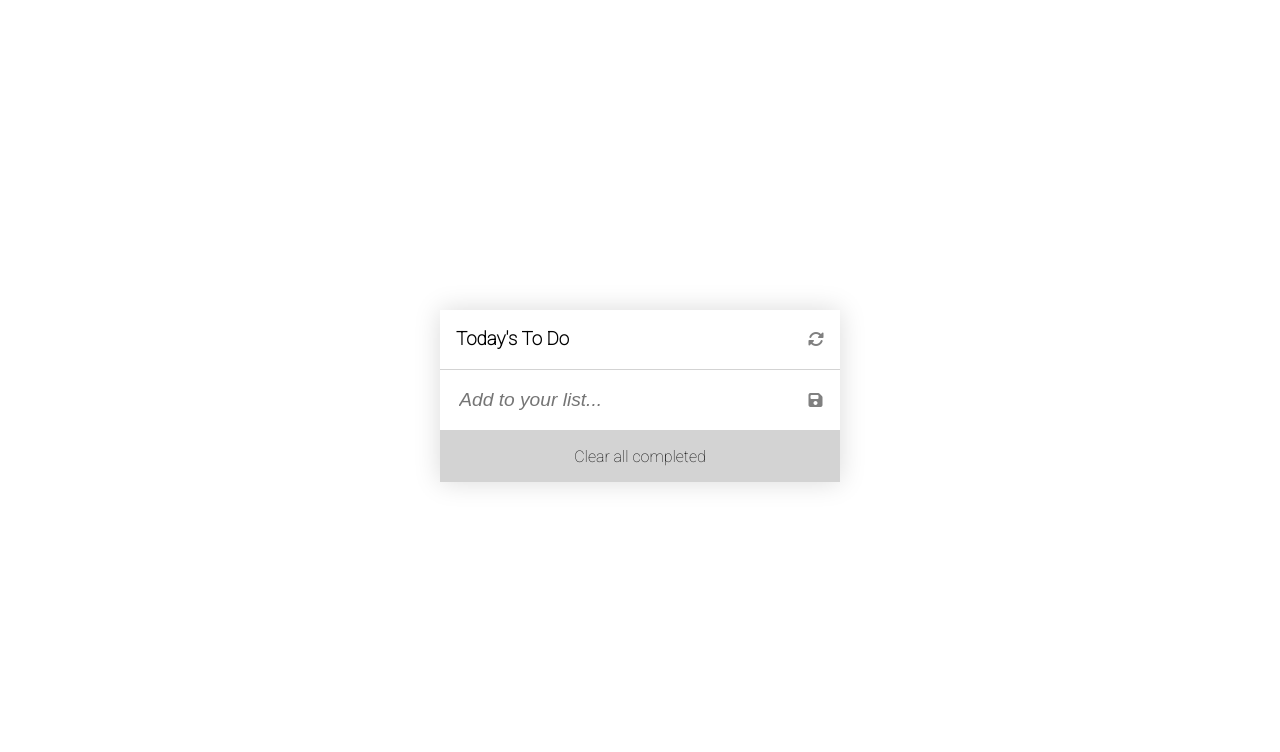
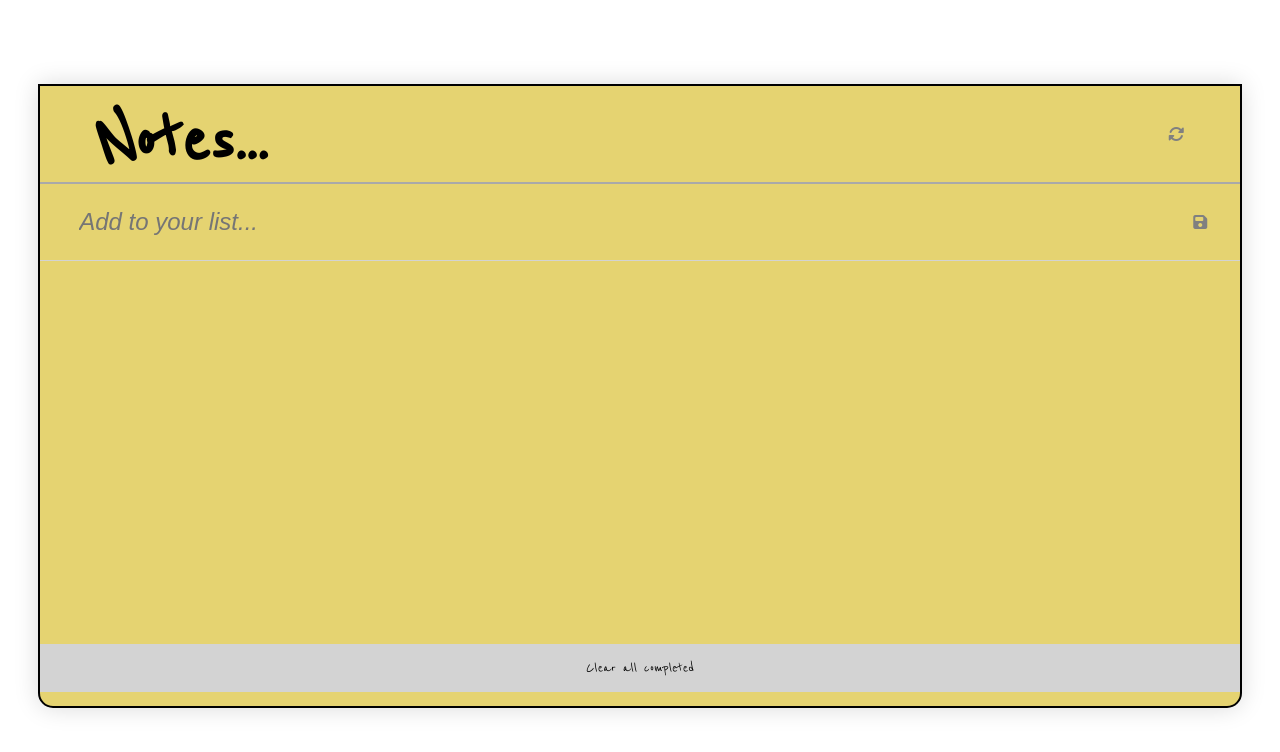
Before and after one commit to jr-cast/notely, a website built with webpack: page src/index.html in a window 1280 px wide. Built offline with nearby package versions, Linux system fonts and the light colour scheme.

Commit message:
Update styles

```diff
--- a/src/index.html
+++ b/src/index.html
@@ -16,7 +16,7 @@
   <div class="wrapper">
     <div id="todolist">
       <div id="heading">
-        <h3>Today's To Do</h3> <i class="fa-solid fa-rotate"></i>
+        <h3>Notes...</h3> <i class="fa-solid fa-rotate"></i>
       </div>
       <form id="inputForm">
         <input id="input" type="text" placeholder="Add to your list..." required>
--- a/src/modules/todosListClass.js
+++ b/src/modules/todosListClass.js
@@ -12,10 +12,10 @@ export default class TodosList {
   updateIndex() {
     for (let i = 0; i < this.List.length; i += 1) {
       this.List[i].index = i + 1;
-      const stringData = JSON.stringify(this.List);
-      localStorage.setItem('todoList', stringData);
-      this.UpdateList();
     }
+    const stringData = JSON.stringify(this.List);
+    localStorage.setItem('todoList', stringData);
+    this.UpdateList();
   }
 
   listItems() {
--- a/src/style.css
+++ b/src/style.css
@@ -1,5 +1,7 @@
+@import url('https://fonts.googleapis.com/css2?family=Reenie+Beanie&display=swap');
+
 body {
-  font-family: 'Roboto', sans-serif;
+  font-family: 'Reenie Beanie', cursive;
   display: flex;
   flex-direction: column;
   height: 97vh;
@@ -9,13 +11,13 @@ body {
 }
 
 #todolist {
-  width: 35%;
-  min-width: 400px;
-  min-height: 25%;
+  width: 100%;
+  height: 90%;
   background-color: white;
   padding: 0%;
   list-style-type: none;
   margin: 0%;
+  background-color: #E5D371;
 }
 
 #todolist h3 {
@@ -30,7 +32,9 @@ body {
   padding-left: 1em;
   margin: 0%;
   border: none;
-  font-size: 1.2em;
+  font-size: 1.5em;
+  color: black;
+  background-color: #E5D371;
 }
 
 #input:focus {
@@ -52,20 +56,29 @@ body {
   display: flex;
   justify-content: space-between;
   align-items: center;
-  width: 90%;
   padding: 1em;
   margin: 0%;
   border: none;
   font-size: 1.2em;
   color: black;
   border-bottom: 1px solid lightgray;
+  border: 2px solid red;
 }
 
 #heading {
   display: flex;
   justify-content: space-around;
   align-items: center;
-  border-bottom: 1px solid lightgray;
+  border-bottom: 2px solid darkgray;
+  width: 100%;
+}
+
+#heading h3 {
+  font-weight: bolder;
+  font-size: 5em;
+  padding-top: 0.2em;
+  margin: 0%;
+  /* border-bottom: 2px solid black; */
 }
 
 input:placeholder-shown {
@@ -88,6 +101,11 @@ input:placeholder-shown {
 
 .wrapper {
   box-shadow: 0 0 25px 0 rgba(0, 0, 0, 0.15);
+  border:2px solid black;
+  height: 80%;
+  width: 95%;
+  background-color: #E5D371;
+  border-radius: 0 0 15px 15px;
 }
 
 .item .task {
```
Also changed, not shown: src/index.js (line endings or trailing spaces), 1 other file.
